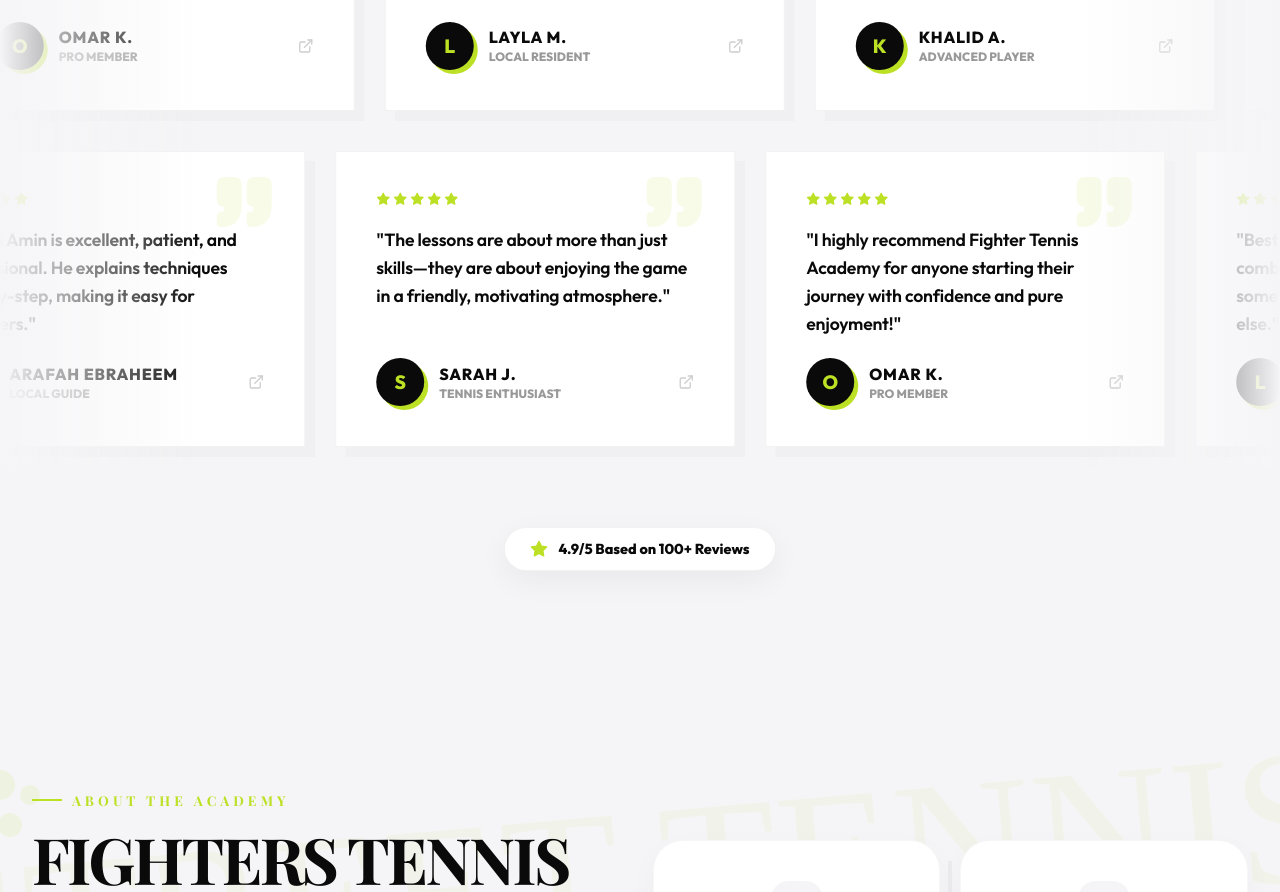
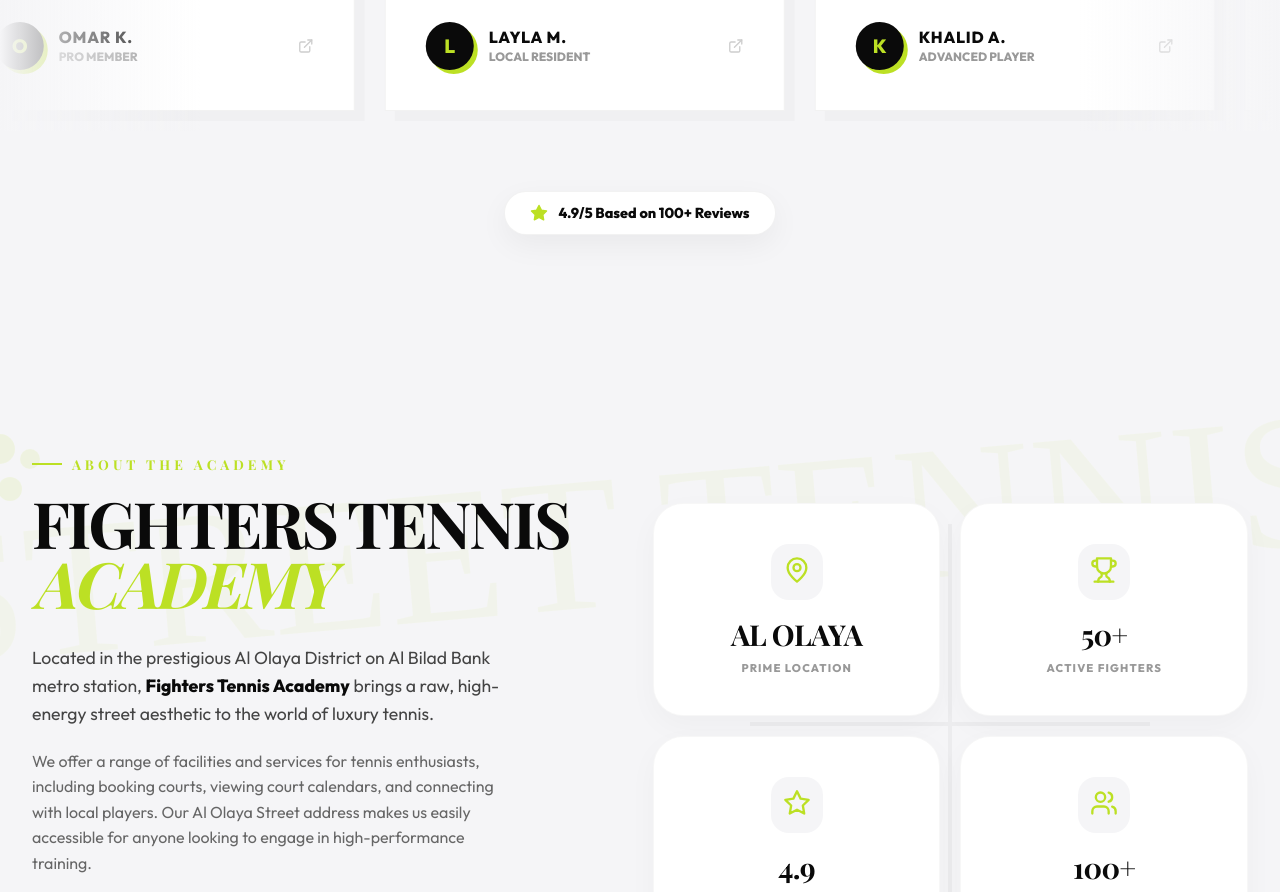
Before and after one commit to SyedMohdYahya/tennisdemos, a React (Vite) app: page / in a window 1280 px wide. Shown: the part 4520-5412 px from the top of the page. Built offline with nearby package versions, Linux system fonts and the light colour scheme; a web font is replaced by a local one.

Commit message:
style: limit reviews marquee to a single scrolling row

```diff
--- a/src/components/Testimonials.jsx
+++ b/src/components/Testimonials.jsx
@@ -168,7 +168,6 @@
         }} />
 
         <Row items={reviews} />
-        <Row items={reviews} reverse />
       </div>
 
       <div className="container" style={{ marginTop: '60px', textAlign: 'center' }}>
```
